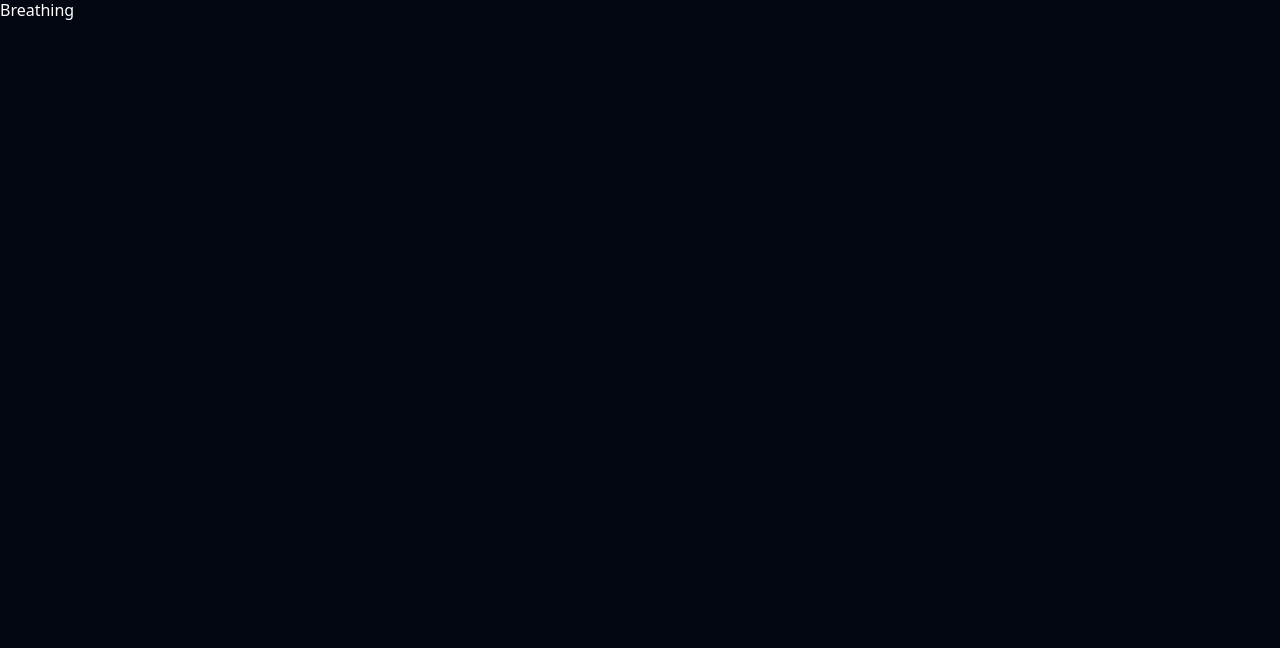
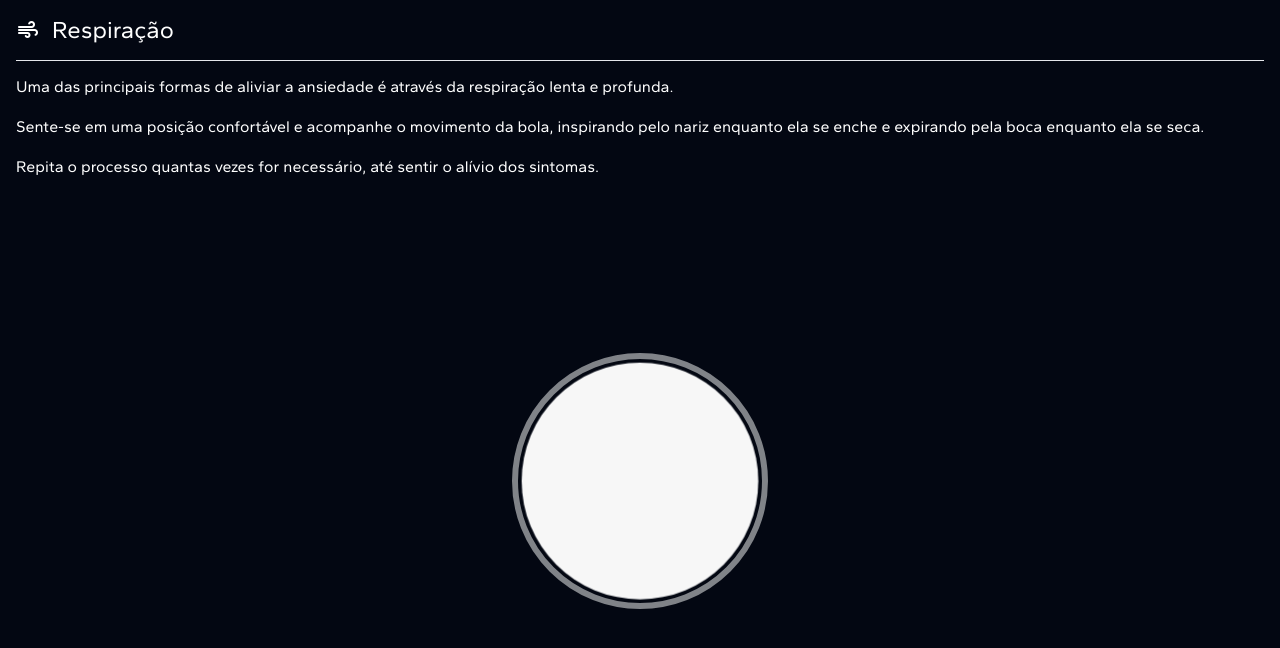
Before and after one commit to kelio-mv/anxiety, a React (Vite) app: page /breathing in a window 1280 px wide. Shown: the top 648 px of the page. Built offline with nearby package versions, Linux system fonts and the light colour scheme.

Commit message:
Created page Breathing

```diff
--- a/index.html
+++ b/index.html
@@ -1,17 +1,20 @@
 <!DOCTYPE html>
-<html lang="en" class="[color-scheme:dark]">
+<html lang="en" class="[color-scheme:dark] h-full bg-gray-950 text-base">
   <head>
     <meta charset="UTF-8" />
     <link rel="icon" type="image/svg+xml" href="/vite.svg" />
     <meta name="viewport" content="width=device-width, initial-scale=1.0" />
     <title>Vite + React</title>
+    <link rel="preconnect" href="https://fonts.googleapis.com" />
+    <link rel="preconnect" href="https://fonts.gstatic.com" crossorigin />
+    <link rel="stylesheet" href="https://fonts.googleapis.com/css2?family=Gantari&display=swap" />
     <link
       rel="stylesheet"
       href="https://fonts.googleapis.com/css2?family=Material+Symbols+Rounded:opsz,wght,FILL,GRAD@24,400,0,0"
     />
   </head>
-  <body class="bg-gray-950 text-base">
-    <div id="root"></div>
+  <body class="h-full">
+    <div id="root" class="h-full"></div>
     <script type="module" src="/src/main.jsx"></script>
   </body>
 </html>
--- a/src/pages/Breathing.jsx
+++ b/src/pages/Breathing.jsx
@@ -1,5 +1,30 @@
+import Icon from "../components/Icon";
+
 function Breathing() {
-  return <h1>Breathing</h1>;
+  return (
+    <div className="flex flex-col h-full p-4">
+      <div>
+        <Icon name="air" />
+        <span className="ml-3 text-2xl align-middle">Respiração</span>
+      </div>
+      <hr className="my-4" />
+      <p>
+        Uma das principais formas de aliviar a ansiedade é através da respiração lenta e profunda.
+      </p>
+      <br />
+      <p>
+        Sente-se em uma posição confortável e acompanhe o movimento da bola, inspirando pelo nariz
+        enquanto ela se enche e expirando pela boca enquanto ela se seca.
+      </p>
+      <br />
+      <p> Repita o processo quantas vezes for necessário, até sentir o alívio dos sintomas.</p>
+      <div className="flex justify-center items-center grow">
+        <div className="flex justify-center items-center w-64 h-64 border-[6px] border-[#808388] rounded-full">
+          <div className="w-1/2 h-1/2 bg-white rounded-full opacity-50 animate-[breathing_14s_linear_infinite]" />
+        </div>
+      </div>
+    </div>
+  );
 }
 
 export default Breathing;
--- a/src/pages/Home.jsx
+++ b/src/pages/Home.jsx
@@ -1,5 +1,5 @@
+import { Link } from "react-router-dom";
 import Icon from "../components/Icon";
-import { Link } from "react-router-dom";
 
 function Home() {
   const items = [
@@ -19,7 +19,7 @@ function Home() {
   return (
     <div className="grid sm:grid-cols-2 gap-3 p-4">
       {items.map(([title, icon, bg, to]) => (
-        <Link className={`p-4 ${bg} rounded-lg space-x-3 cursor-pointer`} key={title} to={to}>
+        <Link className={`p-4 ${bg} rounded-lg space-x-3`} key={title} to={to}>
           <Icon name={icon} />
           <span className="text-xl align-middle">{title}</span>
         </Link>
--- a/tailwind.config.js
+++ b/tailwind.config.js
@@ -1,7 +1,12 @@
+const defaultTheme = require("tailwindcss/defaultTheme");
+
 /** @type {import('tailwindcss').Config} */
 export default {
   content: ["./index.html", "./src/**/*.{js,jsx}"],
   theme: {
+    fontFamily: {
+      sans: ["Gantari", ...defaultTheme.fontFamily.sans],
+    },
     fontSize: {
       xs: ["0.75rem", "1rem"],
       sm: ["0.875rem", "1.125rem"],
@@ -9,8 +14,13 @@ export default {
       lg: ["1.125rem", "1.375rem"],
       xl: ["1.25rem", "1.5rem"],
       "2xl": ["1.5rem", "1.75rem"],
-      "3xl": ["1.875rem", "2.125rem"],
-      "4xl": ["2.25rem", "2.5rem"],
+    },
+    keyframes: {
+      breathing: {
+        "28.5%": { transform: "scale(2)", opacity: "100%" },
+        "35.7%": { transform: "scale(2)", opacity: "100%" },
+        "92.8%": { transform: "none", opacity: "50%" },
+      },
     },
     extend: {},
   },
```
